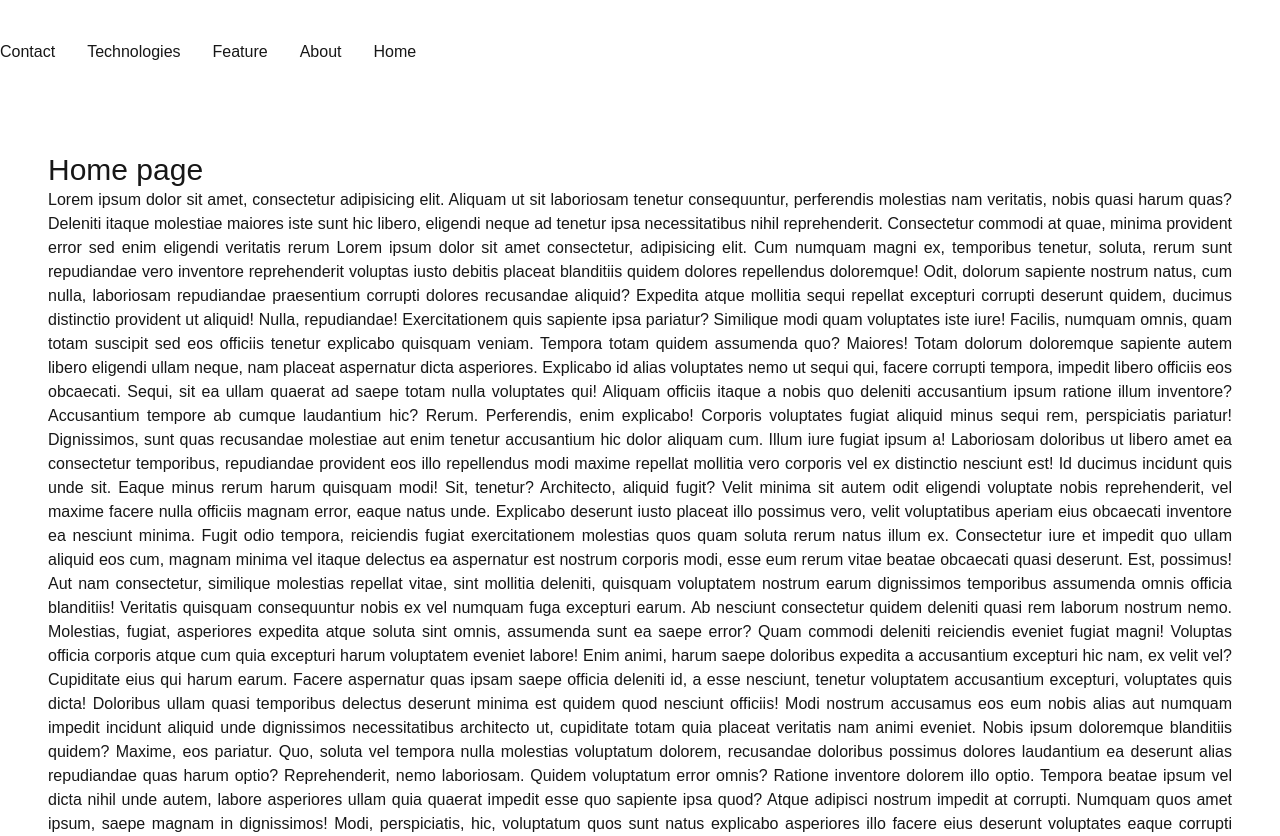
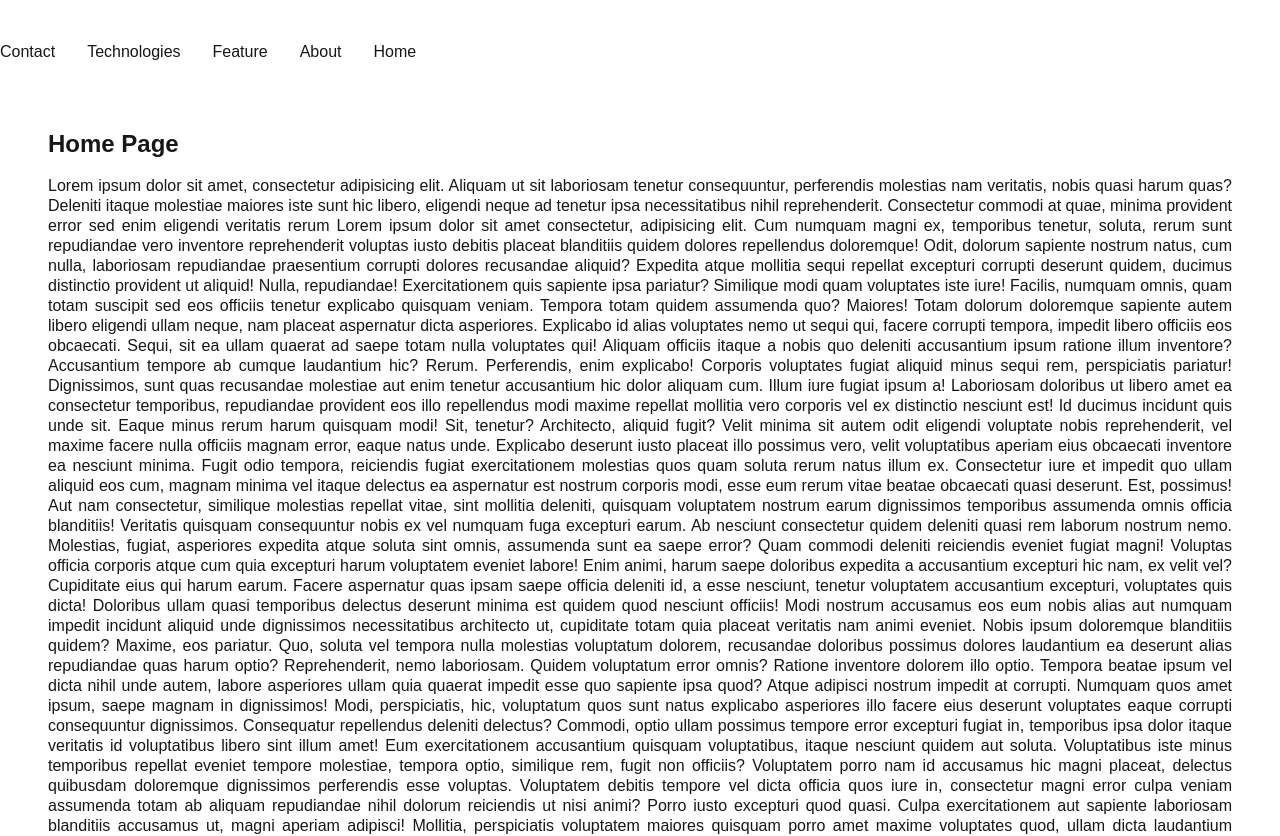
Before and after one commit to yaser-pakniyat/shop-demo, a Next.js app: page / in a window 1280 px wide. Shown: the top 836 px of the page. Built offline with nearby package versions, Linux system fonts and the light colour scheme; some icons are missing.

Commit message:
feat(Home): add dark mode support and update styles

```diff
--- a/pages/index.tsx
+++ b/pages/index.tsx
@@ -1,8 +1,15 @@
+import { useSelector } from "react-redux";
+import styles from "../styles/home.module.css";
+import { RootState } from "@/redux/store";
+
 export default function Home() {
+  const theme = useSelector((store: RootState) => store.global.theme);
   return (
-    <div className="mx-12 mt-22">
-      <h6 className="text-3xl">Home page</h6>
-      <p className="text-justify">
+    <div
+      className={`${styles.homeWrapper} ${theme == "dark" ? styles.dark : ""}`}
+    >
+      <h6 className="mb-4 text-2xl font-bold">Home Page</h6>
+      <p className="leading-5">
         Lorem ipsum dolor sit amet, consectetur adipisicing elit. Aliquam ut sit
         laboriosam tenetur consequuntur, perferendis molestias nam veritatis,
         nobis quasi harum quas? Deleniti itaque molestiae maiores iste sunt hic
--- /dev/null
+++ b/styles/home.module.css
@@ -0,0 +1,9 @@
+.homeWrapper {
+  text-align: justify;
+  padding: 64px 48px 0;
+}
+
+.homeWrapper.dark {
+  background-color: rgb(0, 0, 0);
+  color: #fff;
+}
```
